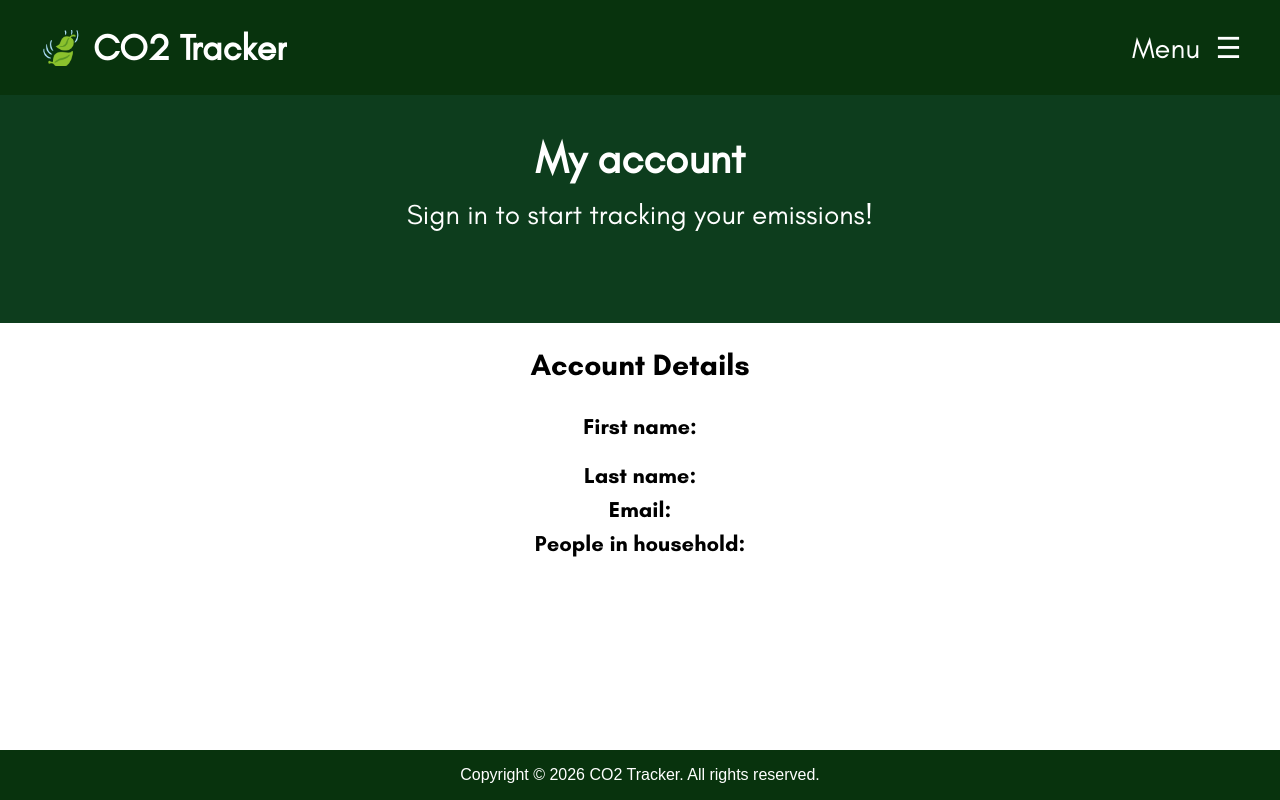
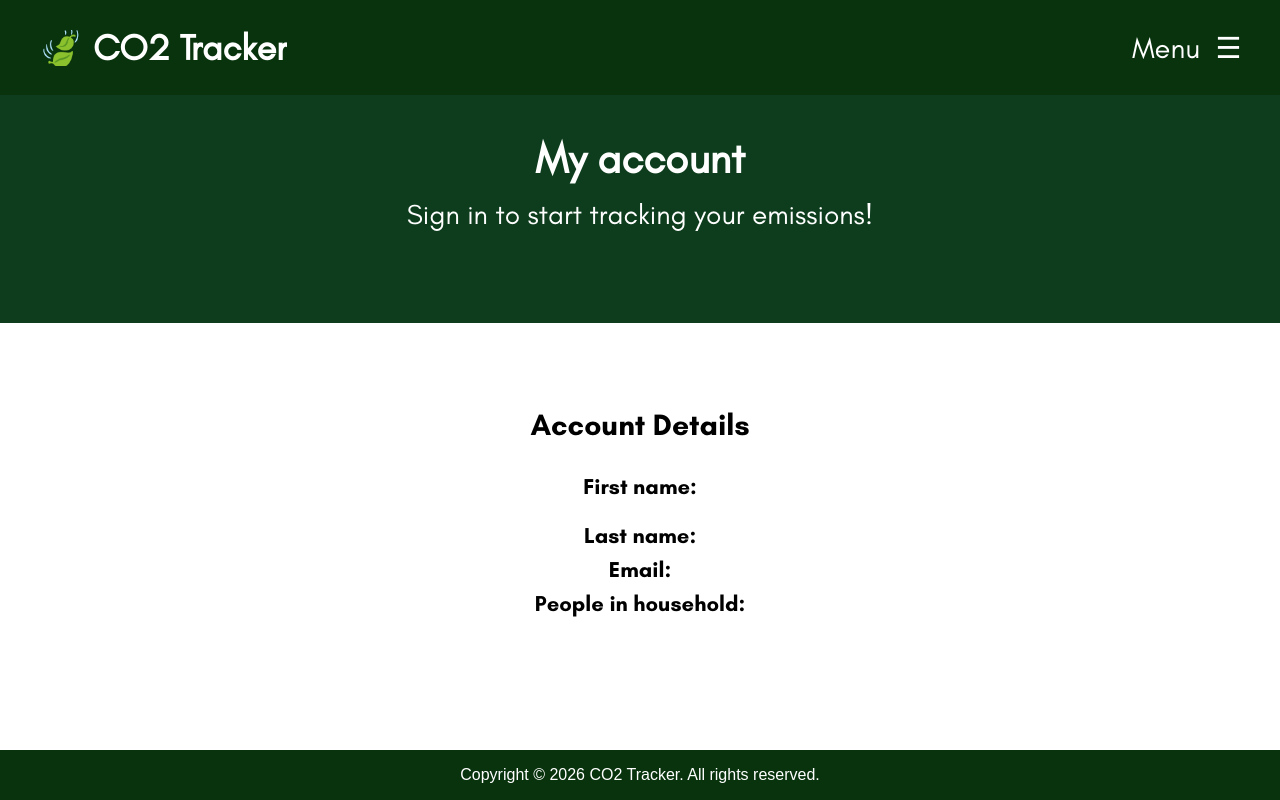
Before and after one commit to DohfoiledAgain/GroupProject_CarbonTracker_Group19, a PHP site: page /account.php in a window 1280 px wide. Run offline with PHP 8.4, Linux system fonts and the light colour scheme; some libraries are stand-ins or nearby versions.

Commit message:
fixed some styling issues
- added bottom padding to about us page
- fixed account page positioning

```diff
--- a/Website/css/style.css
+++ b/Website/css/style.css
@@ -223,6 +223,7 @@ footer {
     display: flex;
     justify-content: center;
     margin: 0 18%;
+    padding-bottom: 80px;
 }
 
 
@@ -412,7 +413,7 @@ table tr {
     text-align: center;
     align-items: center;
     align-content: center;
-    margin-top: 200px;
+    margin-top: 260px;
 }
 
 .account-container p{
```
